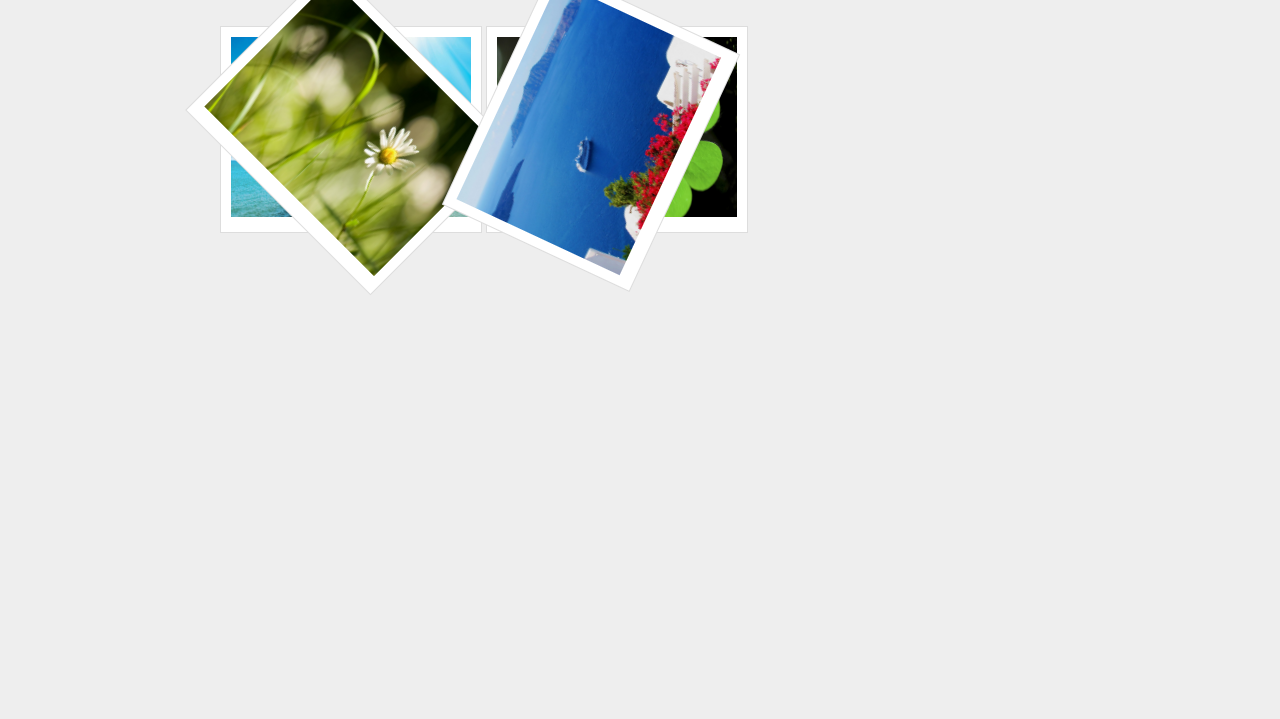
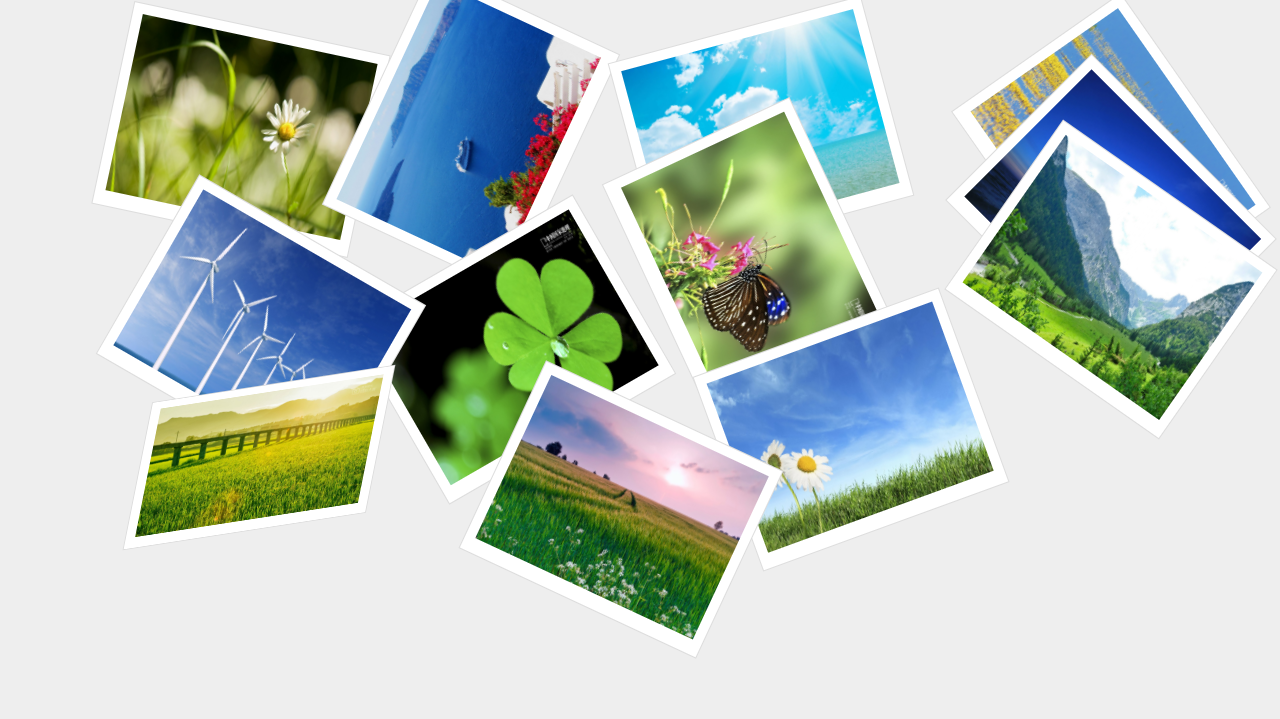
Before and after one commit to 745114565/phone-wall, a plain HTML site: page index.html in a window 1280 px wide. Shown: the part 81-800 px from the top of the page. Drawn offline with Linux system fonts and the light colour scheme.

Commit message:
adjust layout

```diff
--- a/css/index.css
+++ b/css/index.css
@@ -3,12 +3,13 @@
 }*/
 body{
 	background: #eee;
+	overflow: hidden;
 }
 h1{
 	text-align: center;
 }
 .container {
-	width: 840px;
+	width: 1080px;
 	height: 600px;
 	margin: 40px auto;
 	position: relative;
@@ -16,37 +17,122 @@ h1{
 .container img{
 	width: 240px;
 	height: 180px;
+	overflow: hidden;
 	padding: 10px 10px 15px;
 	background: #fff;
 	border: 1px solid #ddd;
 	z-index: 1;
+	position: absolute;
+	-webkit-transition: all 1.5s;
+	-moz-transition: all 1.5s;
 	transition: all 1.5s;
 
+}
 
+.img1{
+	-webkit-transform: rotate3d(0,0,1,12deg);
+	-moz-transform: rotate3d(0,0,1,12deg);
+	-o-transform: rotate3d(0,0,1,12deg);
+	transform: rotate3d(0,0,1,12deg);
+	position: absolute;
+	left: 10px;
 }
-img:hover {
-	-webkit-transform: rotate3d(0,0,1,0);
-	-moz-transform: rotate3d(0,0,1,0);
-	-o-transform: rotate3d(0,0,1,0);
-	-webkit-transform: scale(2);
-	-moz-transform: scale(2);
-	-o-transform: scale(2);
-	transform: scale(2);
-
+.img2{
+	-webkit-transform: rotate3d(0,0,1,-65deg);
+	-moz-transform: rotate3d(0,0,1,-65deg);
+	-o-transform: rotate3d(0,0,1,-65deg);
+	transform: rotate3d(0,0,1,-65deg);
+	position: absolute;
+	left: 240px;
+}
+.img3{
+	-webkit-transform: rotate3d(0,0,1,-15deg);
+	-moz-transform: rotate3d(0,0,1,-15deg);
+	-o-transform: rotate3d(0,0,1,-15deg);
+	transform: rotate3d(0,0,1,-15deg);
+	left: 530px;
+}
+.img4{
+	-webkit-transform: rotate3d(0,0,1,30deg);
+	-moz-transform: rotate3d(0,0,1,-30deg);
+	-o-transform: rotate3d(0,0,1,-30deg);
+	transform: rotate3d(0,0,1,-30deg);
+	left: 280px;
+	top: 220px;
+}
+.img5{
+	-webkit-transform: rotate3d(0,0,1,30deg);
+	-moz-transform: rotate3d(0,0,1,30deg);
+	-o-transform: rotate3d(0,0,1,30deg);
+	transform: rotate3d(0,0,1,30deg);
+	left: 30px;
+	top: 200px;
+}
+.img6{
+	-webkit-transform: rotate3d(0,0,1,65deg);
+	-moz-transform: rotate3d(0,0,1,65deg);
+	-o-transform: rotate3d(0,0,1,65deg);
+	transform: rotate3d(0,0,1,65deg);
+	top: 130px;
+	left: 520px;
+}
+.img7{
+	-webkit-transform: rotate3d(0,0,1,-20deg);
+	-moz-transform: rotate3d(0,0,1,-20deg);
+	-o-transform: rotate3d(0,0,1,-20deg);
+	transform: rotate3d(0,0,1,-20deg);
+	top: 300px;
+	left: 620px;
+}
+.img8{
+	-webkit-transform: rotate3d(2,-1,0,50deg);
+	-moz-transform: rotate3d(2,-1,0,50deg);
+	-o-transform: rotate3d(2,-1,0,50deg);
+	transform: rotate3d(2,-1,0,50deg);
+	left: 28px;
+	top: 328px;
+}
+.img9{
+	-webkit-transform: rotate3d(0,0,1,25deg);
+	-moz-transform: rotate3d(0,0,1,25deg);
+	-o-transform: rotate3d(0,0,1,25deg);
+	transform: rotate3d(0,0,1,25deg);
+	left: 390px;
+	top: 380px;
+}
+.img10{
+	-webkit-transform: rotate3d(0,0,1,55deg);
+	-moz-transform: rotate3d(0,0,1,55deg);
+	-o-transform: rotate3d(0,0,1,55deg);
+	transform: rotate3d(0,0,1,55deg);
+	top: 30px;
+	left: 880px;
+}
+.img11{
+	-webkit-transform: rotate3d(0,0,1,45deg);
+	-moz-transform: rotate3d(0,0,1,45deg);
+	-o-transform: rotate3d(0,0,1,45deg);
+	transform: rotate3d(0,0,1,45deg);
+	top: 90px;
+	left: 880px;
+}
+.img12{
+	-webkit-transform: rotate3d(0,0,1,35deg);
+	-moz-transform: rotate3d(0,0,1,35deg);
+	-o-transform: rotate3d(0,0,1,35deg);
+	transform: rotate3d(0,0,1,35deg);
+	top: 150px;
+	left: 880px;
+}
+.container img:hover {
+	-webkit-transform: rotate3d(0,0,1,0) scale(2);
+	-moz-transform: rotate3d(0,0,1,0) scale(2);
+	-o-transform: rotate3d(0,0,1,0) scale(2);
+	transform: rotate3d(0,0,1,0) scale(2);
+	-webkit-transform: ;
+	top:80px;
+	left: 380px;
 	box-shadow: 10px 20px 30px #CCC;
 	z-index: 2;
 
 }
-#img1{
-	position: absolute;
-	-webkit-transform: rotate3d(0,0,1,45deg);
-	-moz-transform: rotate3d(0,0,1,45deg);
-	-o-transform: rotate3d(0,0,1,45deg);
-}
-#img2{
-	position: absolute;
-	-webkit-transform: rotate3d(0,0,1,-65deg);
-	-moz-transform: rotate3d(0,0,1,-65deg);
-	-o-transform: rotate3d(0,0,1,-65deg);
-	left: 240px;
-}
--- a/index.html
+++ b/index.html
@@ -8,10 +8,18 @@
 <body>
 	<h1>照片墙制作</h1>
 	<div class="container">
-		<img id="img1" src="img/43331.jpg" alt="43331">
-		<img id="img2" src="img/358277.jpg" alt="358277">
-		<img id="img3" src="img/360704.jpg" alt="360704">
-		<img id="img4" src="img/384047.jpg" alt="384047">
+		<img class="img1" src="img/43331.jpg" alt="43331">
+		<img class="img2" src="img/358277.jpg" alt="358277">
+		<img class="img3" src="img/360704.jpg" alt="360704">
+		<img class="img4" src="img/384047.jpg" alt="384047">
+		<img class="img5" src="img/345319.jpg" alt="345319">
+		<img class="img6" src="img/395441.jpg" alt="395441">
+		<img class="img7" src="img/425588.jpg" alt="425588">
+		<img class="img8" src="img/458366.jpg" alt="458366">
+		<img class="img9" src="img/490493.jpg" alt="490493">
+		<img class="img10" src="img/528386.jpg" alt="528386">
+		<img class="img11" src="img/540100.jpg" alt="540100">
+		<img class="img12" src="img/959635.jpg" alt="959635">
 	</div>
 </body>
 </html>
```
Also changed, not shown: img/959635.jpg (added).
